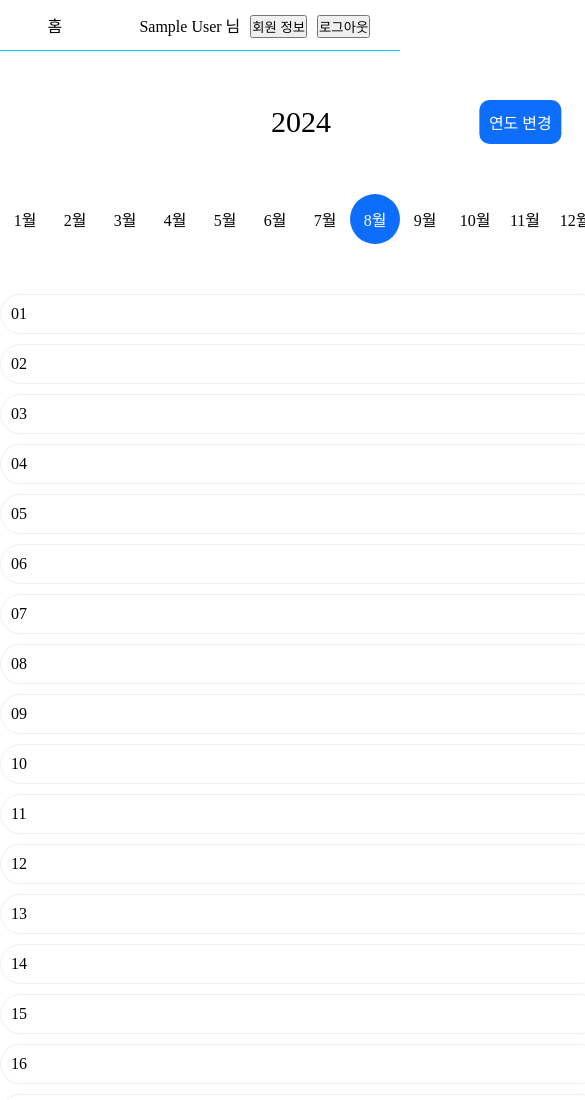
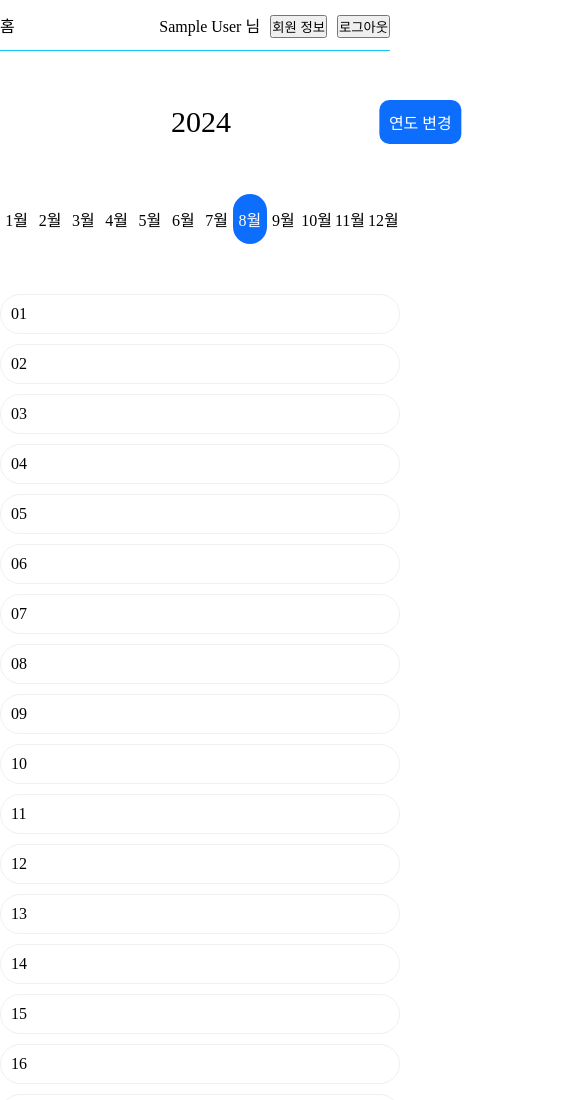
Before and after one commit to hgparkk/HTMLproject, a plain HTML site: page index.html in a window 390 px wide. Shown: the top 1100 px of the page, 585 px wide, since content can reach past the window. Drawn offline with Linux system fonts and the light colour scheme; no server answers; sample sign-in values are in the browser's storage.

Commit message:
new commit

```diff
--- a/index.html
+++ b/index.html
@@ -135,6 +135,10 @@
         }
 
         @media(max-width:620px) {
+            .nav-bar {
+                justify-content: space-between;
+            }
+
             .months {
                 width: 100%;
             }
--- a/resources/CSS/nav.css
+++ b/resources/CSS/nav.css
@@ -5,7 +5,7 @@
 
 .nav-bar {
     width: 100%;
-    min-width: 400px;
+    min-width: 380px;
     height: 50px;
     position: fixed;
     top: 0;
@@ -21,8 +21,7 @@
 }
 
 .nav-home-div {
-    width: 50px;
-    height: 50px;
+    height: 100%;
 
     display: flex;
     justify-content: center;
@@ -40,7 +39,7 @@
 
 .container {
     width: 80%;
-    min-width: 600px;
+    min-width: 400px;
     margin: auto;
 }
 
```
